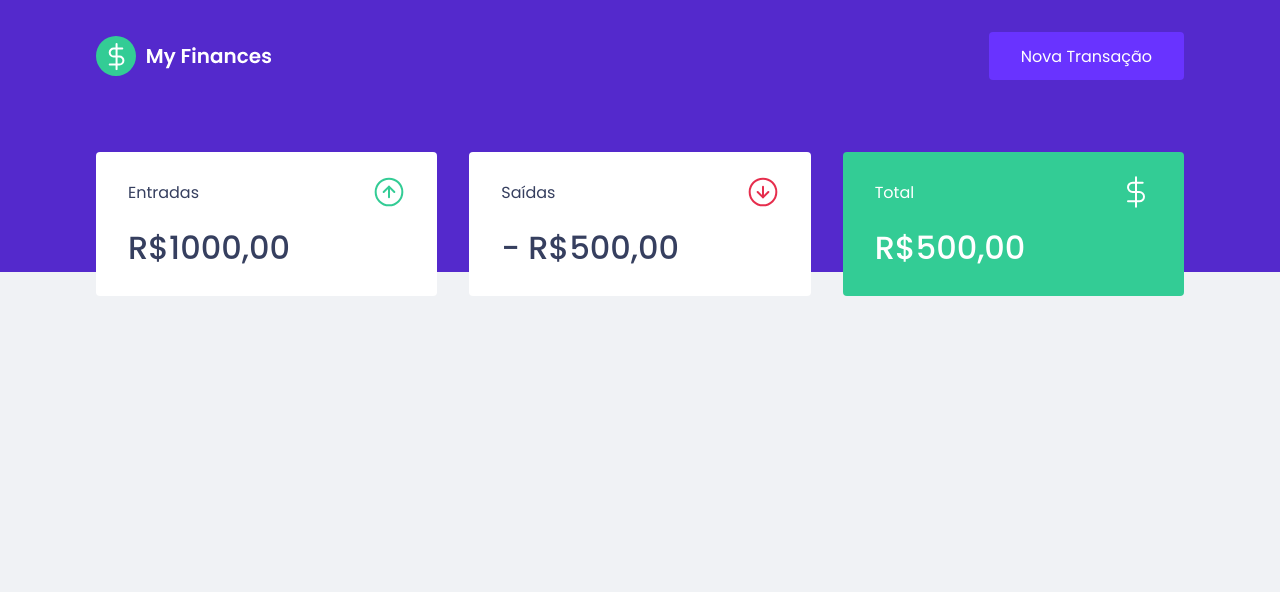
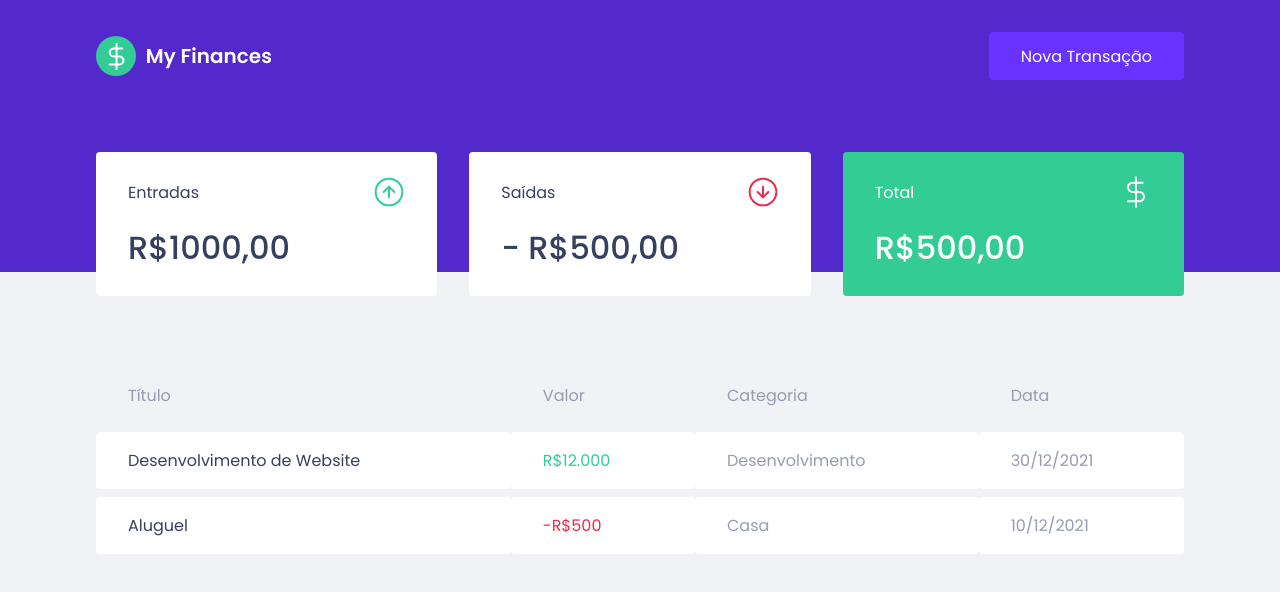
Before and after one commit to Nathalia-Urenha/myfinances, a React (Create React App) app: page / in a window 1280 px wide. Shown: the top 592 px of the page. Built offline with nearby package versions, Linux system fonts and the light colour scheme.

Commit message:
Finalização da estilização do Dashboard

```diff
--- a/src/components/Dashboard/index.tsx
+++ b/src/components/Dashboard/index.tsx
@@ -1,10 +1,12 @@
 import { Summary } from "../Summary";
+import { TransactionTable } from "../TransactionsTale";
 import { Container } from "./styles";
 
 export function Dashboard(){
     return(
         <Container>
             <Summary />
+            <TransactionTable />
         </Container>
     );
 }
--- /dev/null
+++ b/src/components/TransactionsTale/index.tsx
@@ -0,0 +1,31 @@
+import { Container } from "./styles";
+
+export function TransactionTable(){
+    return(
+        <Container>
+            <table>
+                <thead>
+                    <th>Título</th>
+                    <th>Valor</th>
+                    <th>Categoria</th>
+                    <th>Data</th>
+                </thead>
+
+                <tbody>
+                    <tr>
+                        <td>Desenvolvimento de Website</td>
+                        <td className="deposit">R$12.000</td>
+                        <td>Desenvolvimento</td>
+                        <td>30/12/2021</td>
+                    </tr>
+                    <tr>
+                        <td>Aluguel</td>
+                        <td className="withdraw">-R$500</td>
+                        <td>Casa</td>
+                        <td>10/12/2021</td>
+                    </tr>
+                </tbody>
+            </table>
+        </Container>
+    );
+}
--- /dev/null
+++ b/src/components/TransactionsTale/styles.ts
@@ -0,0 +1,38 @@
+import styled from "styled-components";
+
+export const Container = styled.div`
+    margin-top: 4rem;
+
+    table{
+        width: 100%;
+        border-spacing: 0 0.5rem;
+        th{
+            color: var(--text-body);
+            font-weight: 400;
+            padding: 1rem 2rem;
+            text-align: left;
+            line-height: 1.5rem;
+        }
+
+        td{
+            padding: 1rem 2rem;
+            border: 0;
+            background: var(--shape);
+            color: var(--text-body);
+            border-radius: 0.25rem;
+
+            &:first-child{
+                color: var(--text-title);
+            }
+
+            &.deposit{
+                color: var(--green);
+            }
+
+            &.withdraw{
+                color: var(--red);
+            }
+
+        }
+    }
+`;
```
